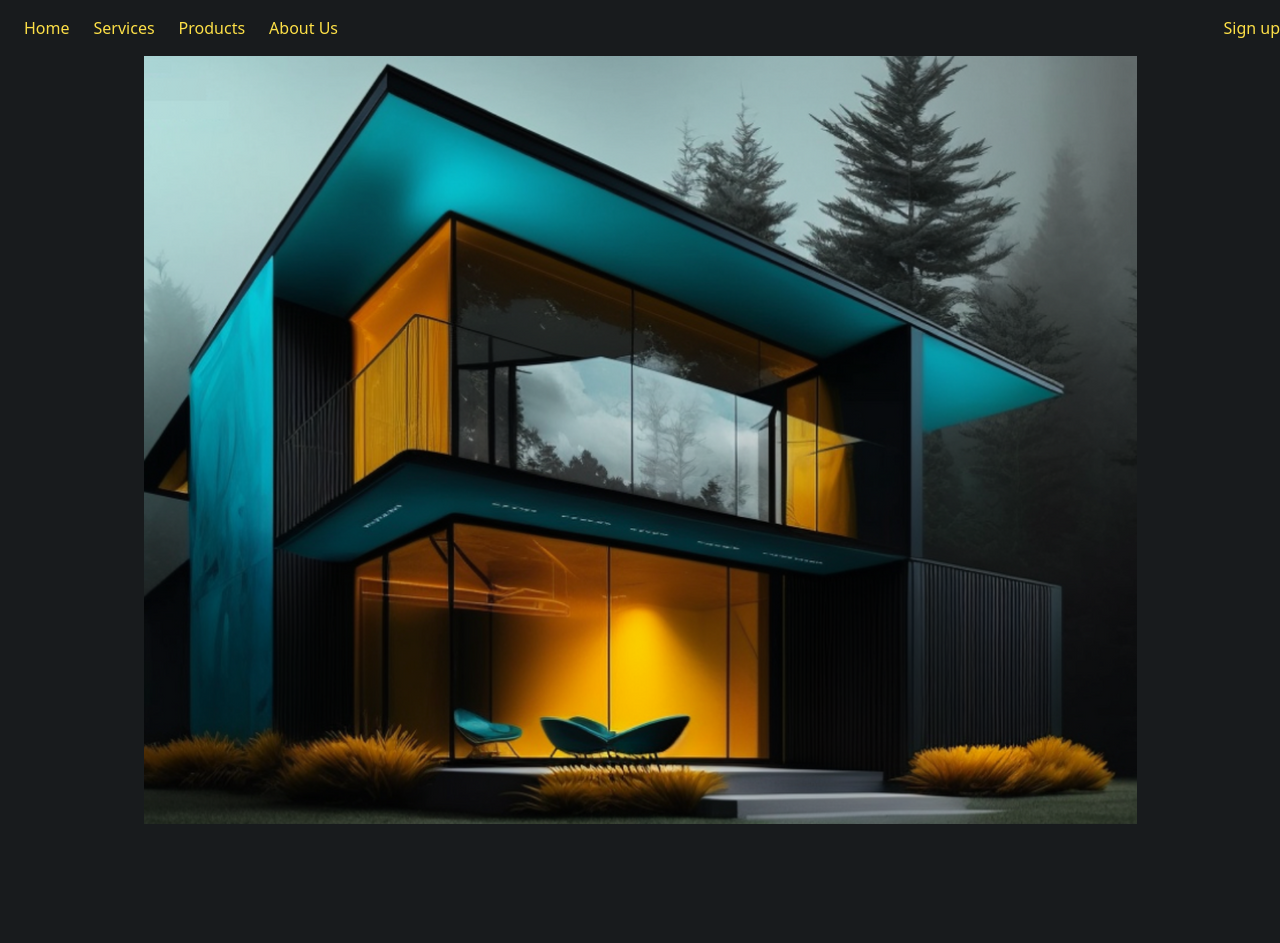
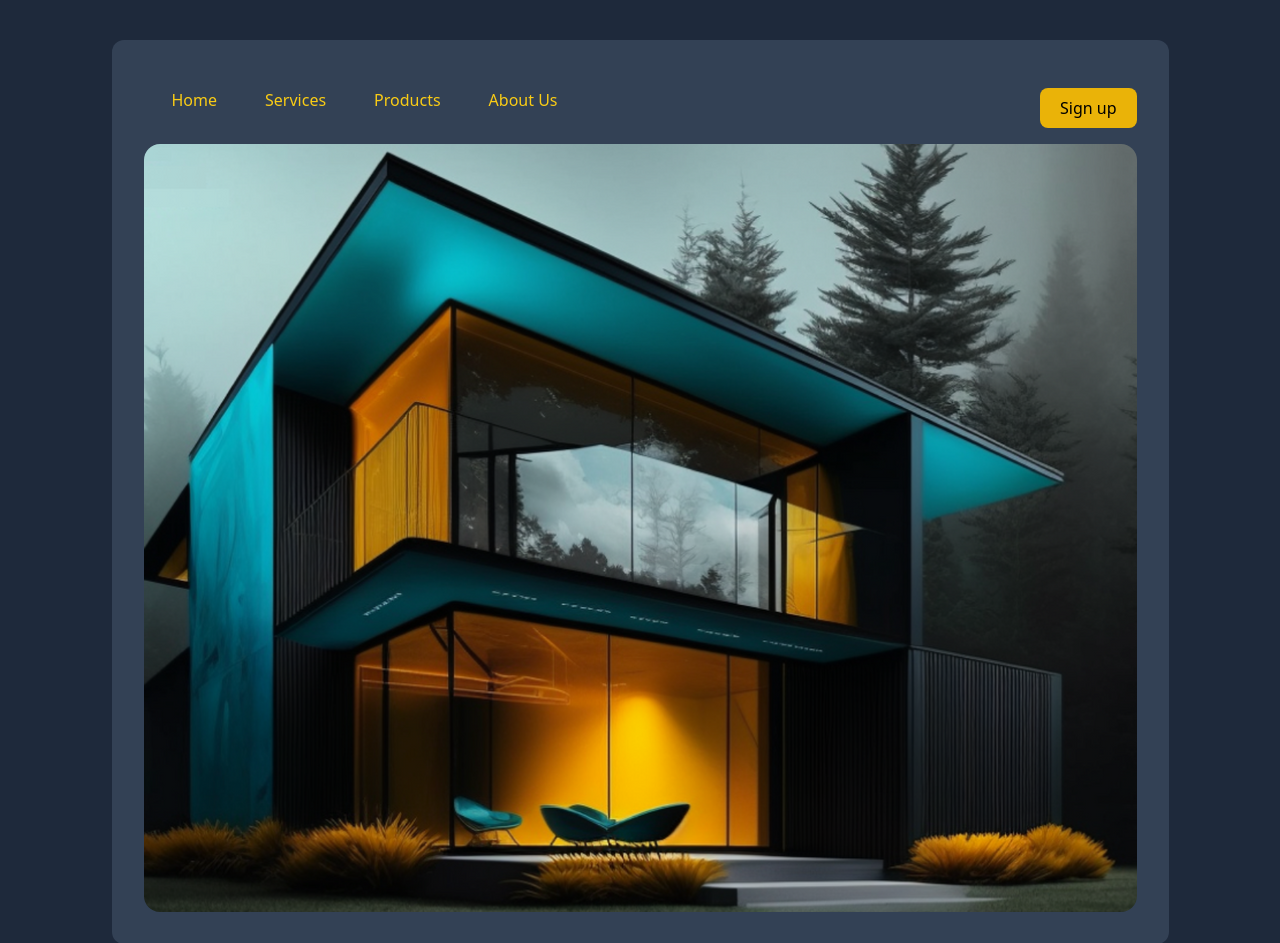
Before and after one commit to Adrian08796/modern-homes, a website built with Vite: page index.html in a window 1280 px wide. Shown: the top 943 px of the page. Before the commit the page ends 824 px from the top, so only its background shows below. Built offline with nearby package versions, Linux system fonts and the light colour scheme.

Commit message:
added some basic styling, linked some pages to index (About, Products, Services)

```diff
--- a/index.html
+++ b/index.html
@@ -9,32 +9,65 @@
       src="https://kit.fontawesome.com/49f337f749.js"
       crossorigin="anonymous"></script>
   </head>
-  <body class="w-full bg-pageBg">
+  <body class="bg-slate-800 flex flex-col items-center m-5">
+    <!-- Container start-->
+    <section class="bg-slate-700 m-5 p-8 rounded-xl">
       <!-- Header section start -->
-    <header class="">
-      <nav class="flex justify-between text-yellow-300 bg-transparent py-4">
+      <header>
+        <nav
+          class="flex justify-between w-[993px] text-yellow-400 bg-transparent py-4">
           <!-- Nav buttons start -->
           <ul class="flex flex-row">
-          <li><a class="px-3 py-2" href=""></a>Home</li>
-          <li><a class="px-3 py-2" href=""></a>Services</li>
-          <li><a class="px-3 py-2" href=""></a>Products</li>
-          <li><a class="px-3 py-2" href=""></a>About Us</li>
+            <li>
+              <a
+                class="px-5 py-2 hover:border-t-4 border-yellow-500 focus::border-t-4 focus:border-yellow-500 ms-2"
+                href="./src/pages/../../index.html"
+                >Home</a
+              >
+            </li>
+            <li>
+              <a
+                class="px-5 py-2 hover:border-t-4 border-yellow-500 ms-2"
+                href="./src/pages/Services.html"
+                >Services</a
+              >
+            </li>
+            <li>
+              <a
+                class="px-5 py-2 hover:border-t-4 border-yellow-500 ms-2"
+                href="./src/pages/Products.html"
+                >Products</a
+              >
+            </li>
+            <li>
+              <a
+                class="px-5 py-2 hover:border-t-4 border-yellow-500 ms-2"
+                href="./src/pages/About.html"
+                >About Us</a
+              >
+            </li>
           </ul>
           <!-- Nav buttons end -->
+
           <!-- Sign Up Start -->
-        <a href="">Sign up</a>
+          <a class="bg-yellow-500 text-black rounded-lg px-5 py-2" href=""
+            >Sign up</a
+          >
           <!-- Sign up End -->
         </nav>
       </header>
       <!-- Header section end -->
       <!-- Hero section start -->
       <section class="">
-      <div class="flex justify-center">
+        <div class="">
           <img
+            class="rounded-2xl"
             src="./src/assets/images/Hero/Hero.png"
             alt="Hero - Modern House Design" />
         </div>
       </section>
       <!-- Hero section end -->
+    </section>
+    <!-- Container end -->
   </body>
 </html>
```
Lines whose indentation alone changed are shown as unchanged.
